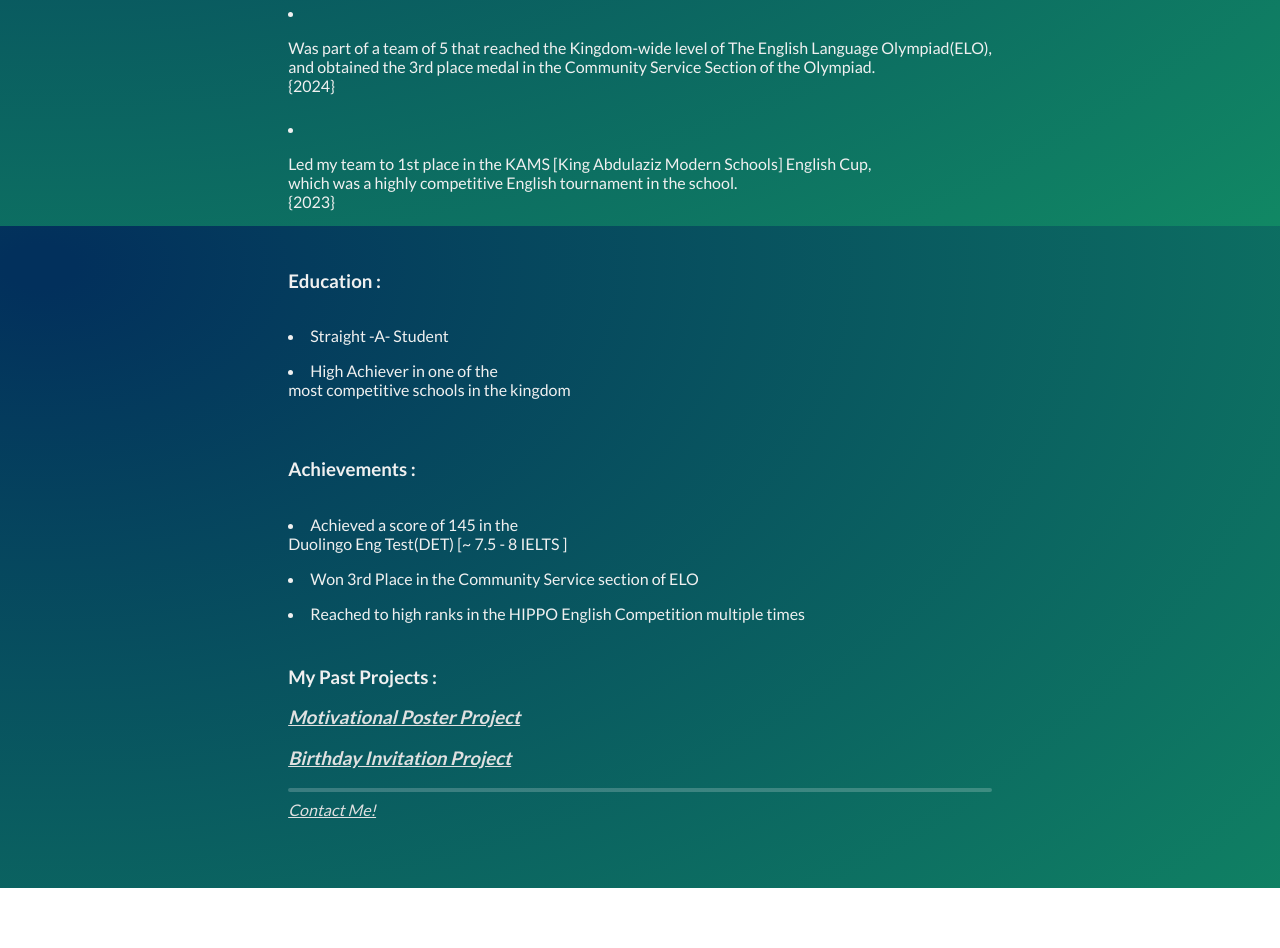
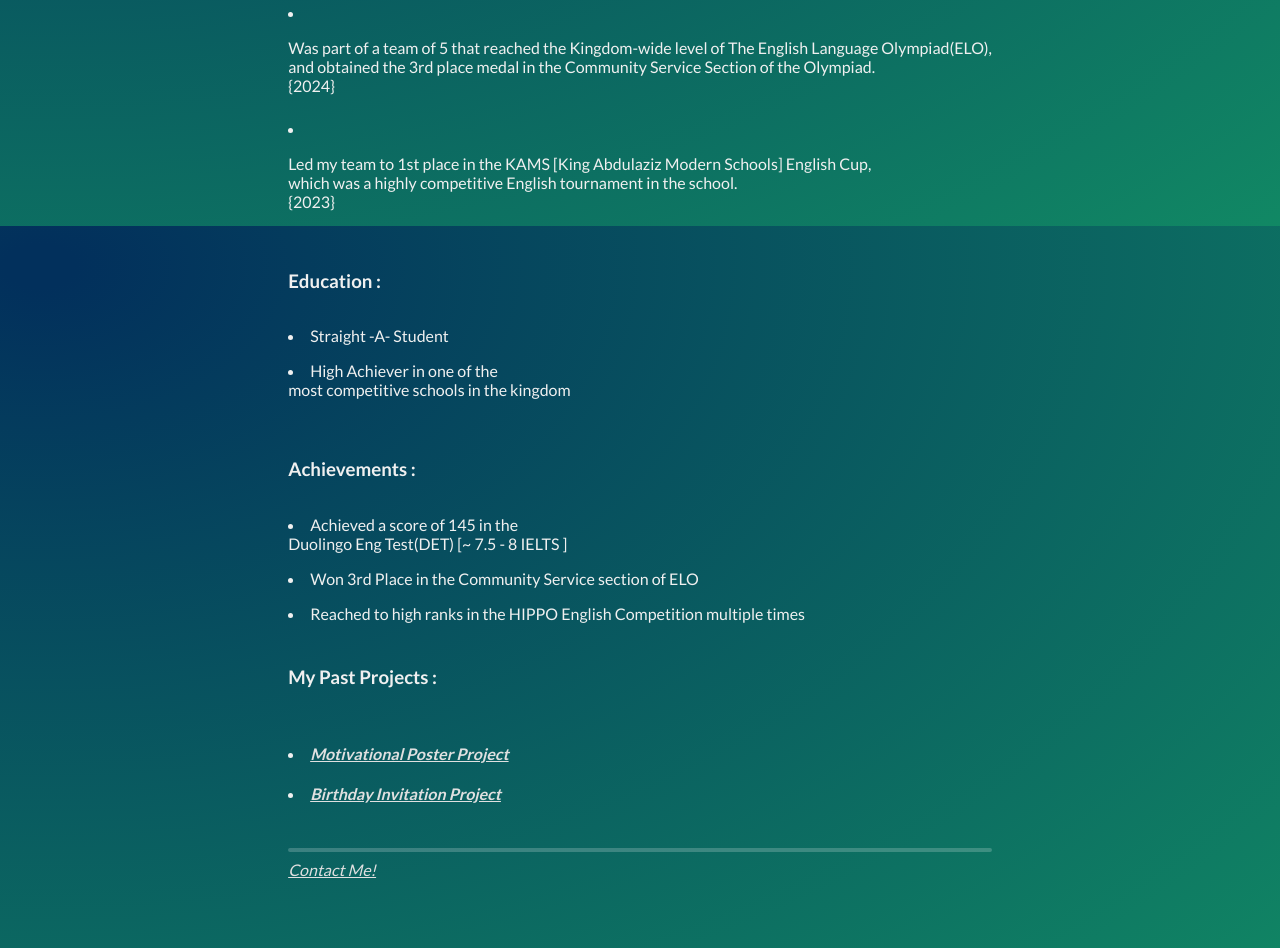
Before and after one commit to Maisara333/Capstone, a plain HTML site: page index.html in a window 1280 px wide. Shown: the part 574-1522 px from the top of the page. Before the commit the page ends 1462 px from the top, so only its background shows below. Drawn offline with Linux system fonts and the light colour scheme.

Commit message:
Update index.html

```diff
--- a/index.html
+++ b/index.html
@@ -9,6 +9,7 @@
     <link rel="preconnect" href="https://fonts.gstatic.com" crossorigin>
     <link href="https://fonts.googleapis.com/css2?family=Roboto:wght@300;400;500;700&display=swap" rel="stylesheet">
     <link href="https://fonts.googleapis.com/css2?family=Lato:wght@300;400;700&display=swap" rel="stylesheet">
+
   </head>
   <body>
     <div class="container">
@@ -76,13 +77,21 @@
       <li>Reached to high ranks in the HIPPO English Competition multiple times</li>
     </ul>
     <hr>
+
     <h3>My Past Projects :</h3>
-      <h3>
-        <a class="contact" href="./Motivational Poster Project(S6).html" target="_blank">Motivational Poster Project</a>
-      </h3>
-      <h3>
-       <a class="contact" href="./Birthday Invite Project(S3).html" target="_blank">Birthday Invitation Project</a>
-    </h3>
+      <ul>
+        <h4>
+          <li>
+            <a class="contact" href="./Motivational Poster Project(S6).html" >Motivational Poster Project</a>
+          </li>
+        </h4>
+
+        <h4>
+          <li>
+            <a class="contact" href="./Birthday Invite Project(S3).html" >Birthday Invitation Project</a>
+          </li>
+        </h4>
+      </ul>
     <hr id="finalhr">
     <a draggable="true" href="./Contact-Me.html" class="contact">Contact Me!</a>
     <hr id="space-hr">
```
